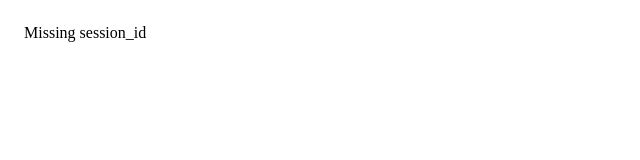
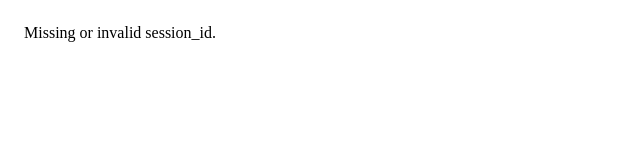
Before and after one commit to ananyinstudio/ai-compliance, a Next.js app: page /success in a window 1280 px wide. Shown: the top 160 px of the page, without its empty margins (0-640 px from the left). Built offline with nearby package versions, Linux system fonts and the light colour scheme; no server answers.

Commit message:
Update page.tsx

```diff
--- a/src/app/success/page.tsx
+++ b/src/app/success/page.tsx
@@ -1,20 +1,31 @@
 import Stripe from "stripe";
 
 export const runtime = "nodejs";
+export const dynamic = "force-dynamic";
 
 const stripe = new Stripe(process.env.STRIPE_SECRET_KEY!, { apiVersion: "2024-06-20" });
 
 export default async function SuccessPage({ searchParams }: any) {
-  const sessionId = searchParams?.session_id as string | undefined;
-  if (!sessionId) return <div style={{ padding: 16 }}>Missing session_id</div>;
+  const sessionId = (searchParams?.session_id as string | undefined) || "";
 
-  const session = await stripe.checkout.sessions.retrieve(sessionId);
+  if (!sessionId || !sessionId.startsWith("cs_")) {
+    return <div style={{ padding: 16 }}>Missing or invalid session_id.</div>;
+  }
+
+  let session: Stripe.Checkout.Session;
+  try {
+    session = await stripe.checkout.sessions.retrieve(sessionId);
+  } catch (e: any) {
+    return <div style={{ padding: 16 }}>Could not verify payment. ({e?.message || "stripe_error"})</div>;
+  }
 
   const ok =
     (session.mode === "payment" && session.payment_status === "paid") ||
     (session.mode === "subscription" && !!session.subscription);
 
-  if (!ok) return <div style={{ padding: 16 }}>Payment not confirmed yet.</div>;
+  if (!ok) {
+    return <div style={{ padding: 16 }}>Payment not confirmed yet.</div>;
+  }
 
   return (
     <main style={{ maxWidth: 720, margin: "40px auto", fontFamily: "system-ui", padding: 16 }}>
@@ -23,8 +34,12 @@ export default async function SuccessPage({ searchParams }: any) {
 
       <form action="/generate" method="GET" style={{ marginTop: 16 }}>
         <input type="hidden" name="session_id" value={sessionId} />
-        <button style={{ padding: "12px 16px" }}>Dokumente generieren</button>
+        <button style={{ padding: "12px 16px", fontWeight: 700 }}>Dokumente generieren</button>
       </form>
+
+      <p style={{ marginTop: 16, opacity: 0.6, fontSize: 12 }}>
+        Session: <code>{sessionId}</code>
+      </p>
     </main>
   );
 }
```
